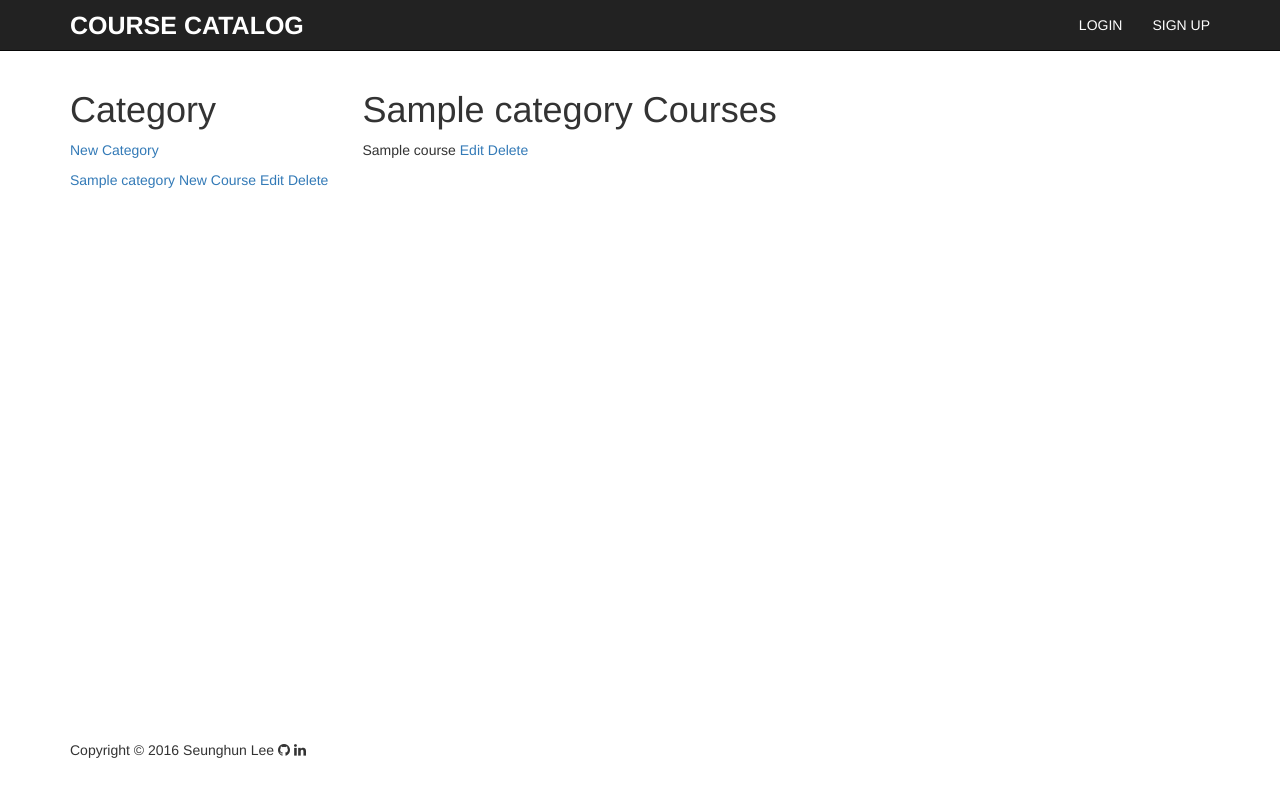
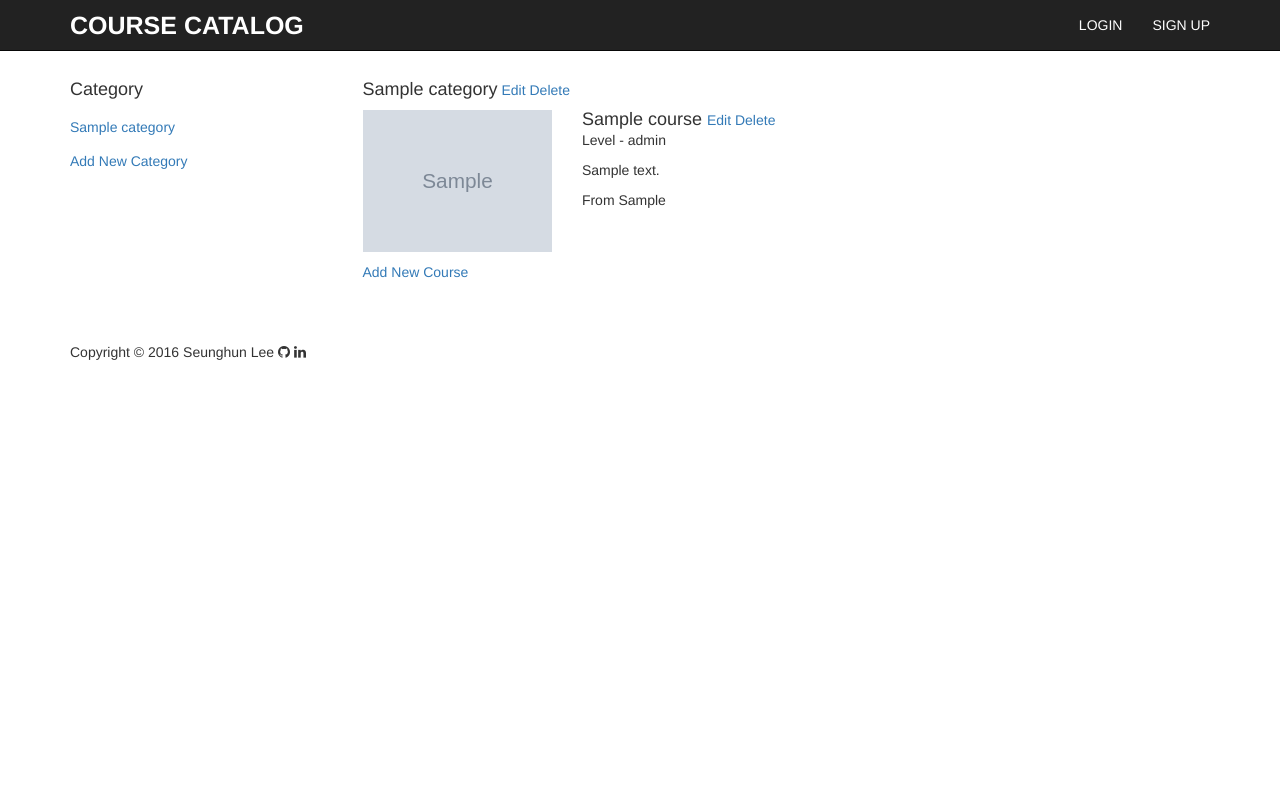
Before and after one commit to earlbread/item-catalog, a Flask app: page /category/1/ in a window 1280 px wide. Run offline with Flask 2, Linux system fonts and the light colour scheme; tables that the repository leaves empty hold one stand-in row (values such as "Sample post"); grey boxes marked "Sample" are stand-in pictures; some libraries are stand-ins or nearby versions.

Commit message:
Update style

```diff
--- a/catalog.py
+++ b/catalog.py
@@ -35,7 +35,6 @@ def all_courses():
     courses = session.query(Course).all()
 
     return render_template('course_list.html',
-                           current_category='All',
                            categories=categories,
                            courses=courses)
 
@@ -61,7 +60,7 @@ def course_in_category(category_id):
     courses = session.query(Course).filter_by(category_id=category_id).all()
 
     return render_template('course_list.html',
-                           current_category=current_category.name,
+                           current_category=current_category,
                            categories=categories,
                            courses=courses)
 
@@ -146,6 +145,7 @@ def create_course(category_id):
 
     if request.method == 'POST':
         course_name = request.form['name']
+        dummy_img_url = 'https://s3-us-west-1.amazonaws.com/udacity-content/degrees/catalog-images/Full-Stack.png'
 
         if course_name:
             course_level = request.form['level']
@@ -153,6 +153,18 @@ def create_course(category_id):
             course_image_url = request.form['image_url']
             course_description = request.form['description']
             course_provider = request.form['provider']
+
+            if not course_level:
+                course_level = 'Unknown'
+
+            if not course_image_url:
+                course_image_url = dummy_img_url
+
+            if not course_description:
+                course_description = 'Course about %s' % course_name
+
+            if not course_provider:
+                course_provider = 'Unknown'
 
             new_course = Course(name=course_name,
                                 level=course_level,
@@ -182,6 +194,8 @@ def edit_course(category_id, course_id):
 
     if request.method == 'POST':
         course_name = request.form['name']
+        dummy_img_url = 'https://s3-us-west-1.amazonaws.com/udacity-content/degrees/catalog-images/Full-Stack.png'
+
 
         if course_name:
             course.name = course_name
@@ -190,6 +204,20 @@ def edit_course(category_id, course_id):
             course.image_url = request.form['image_url']
             course.description = request.form['description']
             course.provider = request.form['provider']
+
+            if not course.level:
+                course_level = 'Unknown'
+
+            if not course.image_url:
+                course_image_url = dummy_img_url
+
+            if not course.description:
+                course_description = 'Course about %s' % course_name
+
+            if not course.provider:
+                course_provider = 'Unknown'
+
+            print 'provider = ', course.provider
 
             session.add(course)
             session.commit()
--- a/static/css/style.css
+++ b/static/css/style.css
@@ -4,10 +4,33 @@ footer a {
     text-decoration: none;
 }
 
-footer {
-    position: absolute;
-    bottom: 0;
+/* Category */
+.active {
+    background-color: #f3f3f3;
+}
+
+.category p a {
     width: 100%;
-    height: 60px;
-    margin-bottom: 0;
+    display: block;
 }
+
+/* Category in course */
+.category-title {
+    margin: 10px 0;
+}
+
+.category-name {
+    display: inline;
+}
+.category-control {
+    display: inline;
+}
+
+/* Course */
+.course {
+    margin: 10px 0;
+}
+
+.course-title {
+    display: inline;
+}
--- a/templates/course_list.html
+++ b/templates/course_list.html
@@ -1,41 +1,69 @@
 {% extends 'base.html' %}
 {% block content %}
 <div class="container">
+
   <div class="row">
+
     <div class="col-sm-3">
+
       <div class="category">
-        <h1>Category</h1>
-        <p>
-          <a href="{{ url_for('create_category') }}">
-            New Category
-          </a>
-        </p>
+        <h4>Category</h4>
         {% for category in categories %}
-        <p>
+        <p class="form-control-static">
           <a href="{{ url_for('course_in_category', category_id=category.id) }}">
             {{ category.name }}
           </a>
-          <a href="{{ url_for('create_course', category_id=category.id) }}">
-            New Course
-          </a>
-          <a href="{{ url_for('edit_category', category_id=category.id) }}">
-            Edit
-          </a>
-          <a href="{{ url_for('delete_category', category_id=category.id) }}">
-            Delete
+        </p>
+        {% endfor %}
+        <p class="form-control-static">
+          <a href="{{ url_for('create_category') }}">
+            Add New Category
           </a>
         </p>
-        {% endfor %}
         <!-- /.category -->
       </div>
       <!-- /.col-sm-3 -->
     </div>
+
     <div class="col-sm-9">
+
       <div class="courses">
-        <h1>{{ current_category }} Courses</h1>
+
+        <div class="category-title">
+          {% if current_category %}
+          <h4 class="category-name">{{ current_category.name }}</h4>
+          <p class="category-control">
+            <a href="{{ url_for('edit_category', category_id=current_category.id) }}">
+              Edit
+            </a>
+            <a href="{{ url_for('delete_category', category_id=current_category.id) }}">
+              Delete
+            </a>
+          </p>
+          {% else %}
+          <h4>All Courses</h4>
+          {% endif %}
+          <!-- /.category-title -->
+        </div>
+
         {% for course in courses %}
-        <p>
+        <div class="course">
+          <div class="row">
+
+            <div class="col-sm-3">
+              <div class="row">
+                <div class="col-xs-12">
+                  <img class="img-responsive" src="{{ course.image_url }}" alt="{{ course.name }} Image">
+                </div>
+              </div>
+            </div>
+
+            <div class="col-sm-9">
+              <div class="row">
+                <div class="col-xs-12">
+                  <h4 class="course-title">
                   {{ course.name }}
+                  </h4>
                   <a href="{{ url_for('edit_course', category_id=course.category.id,
                     course_id=course.id) }}">
                     Edit
@@ -44,8 +72,31 @@
                     course_id=course.id) }}">
                     Delete
                   </a>
+
+                  <p>
+                    Level - {{ course.level }}
                   </p>
+                  <p>
+                    {{ course.description }}
+                  </p>
+                  <p>
+                    From {{ course.provider }}
+                  </p>
+                </div>
+              </div>
+            </div>
+
+          </div>
+        </div>
         {% endfor %}
+
+        {% if current_category %}
+        <p>
+          <a href="{{ url_for('create_course', category_id=current_category.id) }}">
+            Add New Course
+          </a>
+        </p>
+        {% endif %}
         <!-- /.courses -->
       </div>
       <!-- /.col-sm-9 -->
```
Lines whose indentation alone changed are shown as unchanged.
